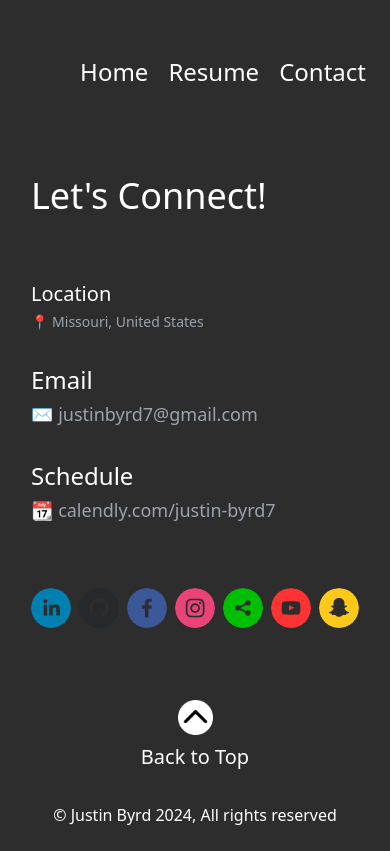
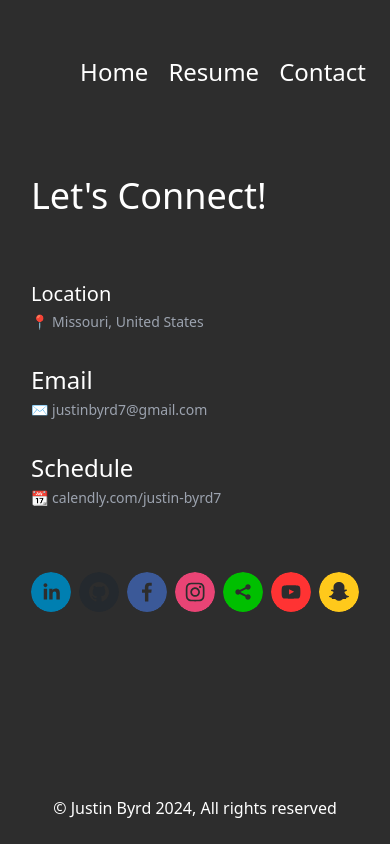
Before and after one commit to jwbw29/nextjs-portfolio, a Next.js app: page /contact in a window 390 px wide. Built offline with nearby package versions, Linux system fonts and the light colour scheme.

Commit message:
Update contact information and add back to top button

```diff
--- a/app/contact/page.js
+++ b/app/contact/page.js
@@ -37,7 +37,9 @@ const Contact = () => {
                     href="mailto:justinbyrd7@gmail.com"
                     className=" hover:text-blue-300"
                   >
-                    <p className="text-lg">{"✉️ justinbyrd7@gmail.com "}</p>
+                    <p className="text-md lg:text-lg">
+                      {"✉️ justinbyrd7@gmail.com "}
+                    </p>
                   </a>
                 </div>
               </div>
@@ -52,7 +54,9 @@ const Contact = () => {
                     target="_blank"
                     className=" hover:text-blue-300"
                   >
-                    <p className="text-lg">{"📆 calendly.com/justin-byrd7"}</p>
+                    <p className="text-md lg:text-lg">
+                      {"📆 calendly.com/justin-byrd7"}
+                    </p>
                   </a>
                 </div>
               </div>
--- a/app/page.js
+++ b/app/page.js
@@ -1,3 +1,6 @@
+import Image from "next/image";
+import Link from "next/link";
+
 import Header from "../components/header";
 import Footer from "../components/footer";
 import Hero from "../components/hero";
@@ -5,6 +8,7 @@ import AboutMe from "../components/about";
 import Project from "../components/project";
 
 import projectsData from "../public/projectsData.json";
+import backToTop from "../public/back_to_top.png";
 
 export default function Home() {
   return (
@@ -26,7 +30,15 @@ export default function Home() {
         ))}
       </div>
       {/* TODO */}
-      <Footer />
+      <div className="flex flex-col w-full justify-center items-center gap-8 mt-12">
+        <Link href="/">
+          <div className="flex flex-col items-center justify-center gap-2">
+            <Image src={backToTop} width={35} height={35} alt="back_to_top" />
+            <h3 className="text-xl">Back to Top</h3>
+          </div>
+        </Link>
+        <Footer />
+      </div>
     </main>
   );
 }
--- a/components/footer.js
+++ b/components/footer.js
@@ -1,21 +1,8 @@
-import Image from "next/image";
-import Link from "next/link";
-
-import backToTop from "../public/back_to_top.png";
-
 const Footer = () => {
   return (
-    <div className="flex flex-col w-full justify-center items-center gap-8">
-      <Link href="/">
-        <div className="flex flex-col items-center justify-center gap-2">
-          <Image src={backToTop} width={35} height={35} alt="back_to_top" />
-          <h3 className="text-xl">Back to Top</h3>
-        </div>
-      </Link>
-      <footer className="flex flex-col w-full justify-center items-center gap-8">
-        <p>© Justin Byrd 2024, All rights reserved</p>
-      </footer>
-    </div>
+    <footer className="flex flex-col w-full justify-center items-center mt-12">
+      <p>© Justin Byrd 2024, All rights reserved</p>
+    </footer>
   );
 };
 
```
